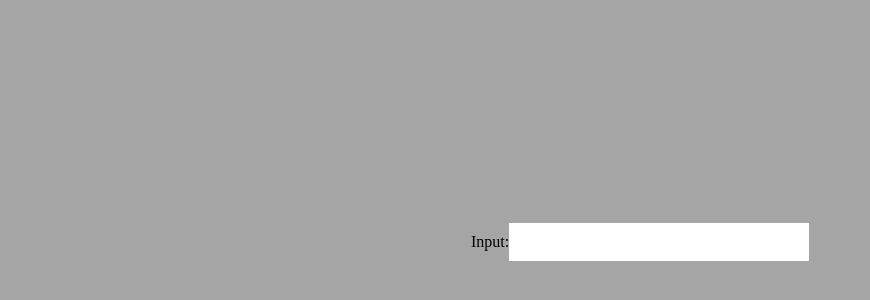
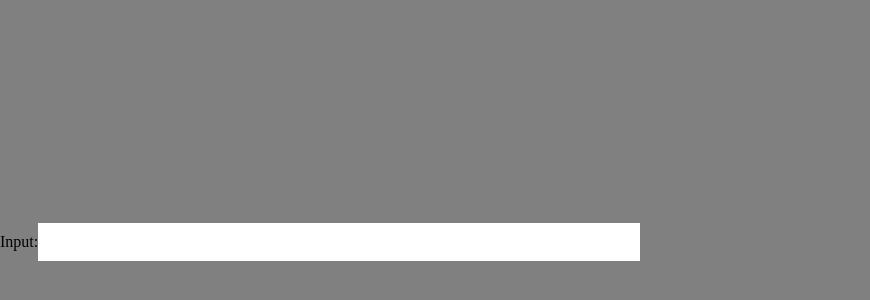
Before and after one commit to Tronikelis/react-combo-box, a React (Create React App) app: page / in a window 1280 px wide. Shown: the part 158-458 px from the top of the page, without its empty margins (0-870 px from the left). Built offline with nearby package versions, Linux system fonts and the light colour scheme.

Commit message:
the functionality is kinda done

```diff
--- a/public/index.html
+++ b/public/index.html
@@ -1,9 +1,12 @@
 <!DOCTYPE html>
 <html lang="en">
 <style>
+    body {
+        background-color: gray;
+    }
     #root {
         position: absolute;
-        width: 100%;
+        width: 50%;
         height: 100%;
         top: 0;
         bottom: 0;
@@ -12,7 +15,6 @@
         display: flex;
         justify-content: center;
         align-items: center;
-        background-color: rgb(165, 165, 165);
     }
 </style>
 <head>
--- a/src/combo-box/index.tsx
+++ b/src/combo-box/index.tsx
@@ -9,7 +9,6 @@ const useStyles = makeStyles(() => createStyles({
     root: {
         position: "relative",
         width: "100%",
-        maxWidth: 300,
         display: "flex",
         flexDirection: "column",
         justifyContent: "center",
```
